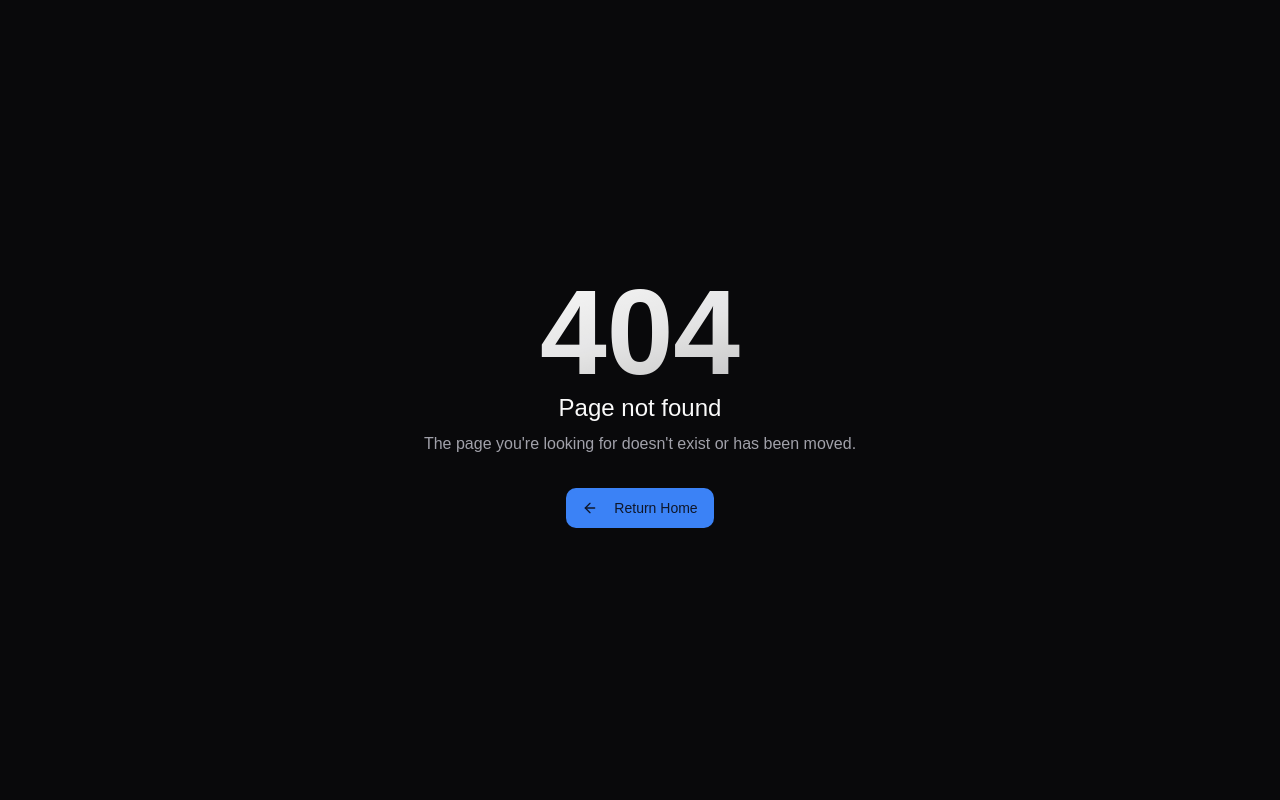
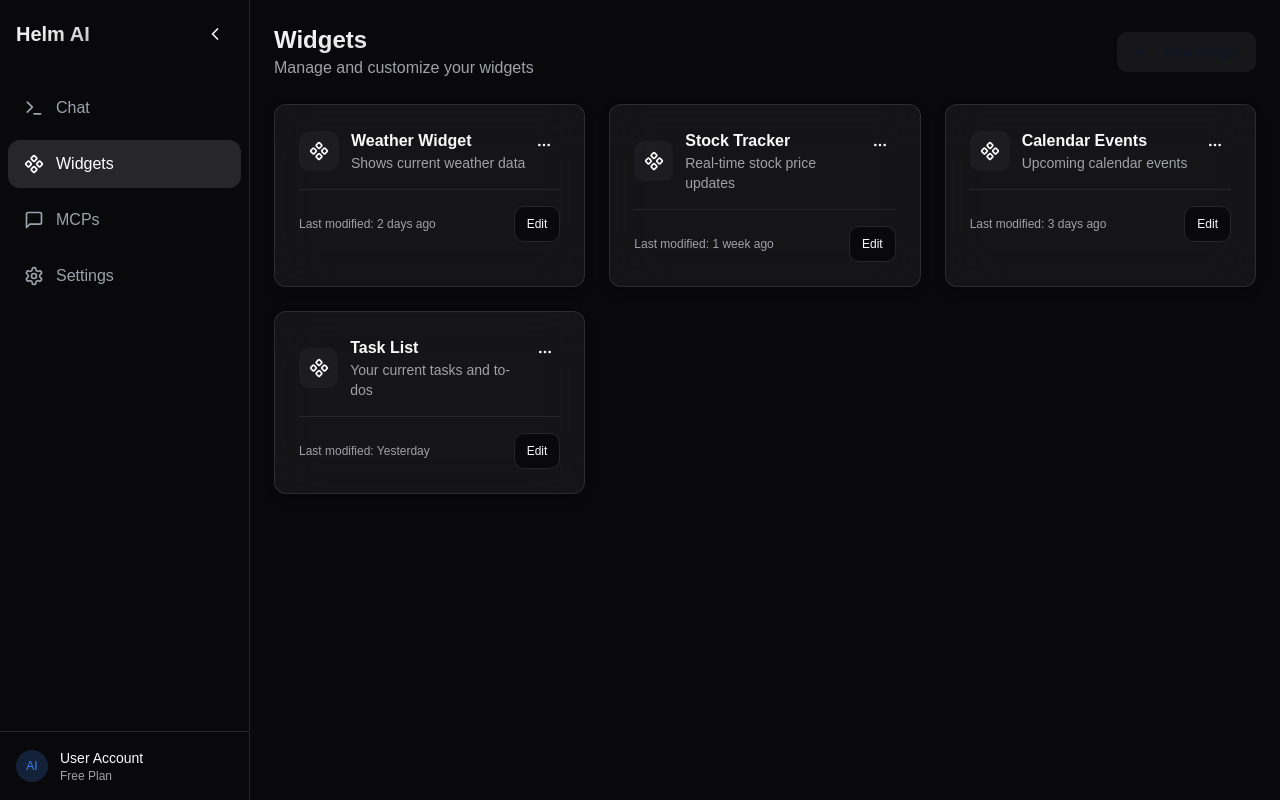
Before and after one commit to jayD10-ux/helm-ai, a React (Vite) app: page /widgets in a window 1280 px wide. Before the commit this address had no page. Built offline with nearby package versions, Linux system fonts and the light colour scheme.

Commit message:
Rename Playground to Widgets
Renamed the "Playground" section to "Widgets" to better reflect its purpose of hosting user-created widgets in Helm AI.

```diff
--- a/src/App.tsx
+++ b/src/App.tsx
@@ -5,7 +5,7 @@ import { TooltipProvider } from "@/components/ui/tooltip";
 import { QueryClient, QueryClientProvider } from "@tanstack/react-query";
 import { BrowserRouter, Routes, Route } from "react-router-dom";
 import Index from "./pages/Index";
-import Playground from "./pages/Playground";
+import Widgets from "./pages/Widgets";
 import MCPs from "./pages/MCPs";
 import Settings from "./pages/Settings";
 import NotFound from "./pages/NotFound";
@@ -20,7 +20,7 @@ const App = () => (
       <BrowserRouter>
         <Routes>
           <Route path="/" element={<Index />} />
-          <Route path="/playground" element={<Playground />} />
+          <Route path="/widgets" element={<Widgets />} />
           <Route path="/mcps" element={<MCPs />} />
           <Route path="/settings" element={<Settings />} />
           <Route path="*" element={<NotFound />} />
--- a/src/components/layout/Sidebar.tsx
+++ b/src/components/layout/Sidebar.tsx
@@ -2,7 +2,7 @@
 import { cn } from "@/lib/utils";
 import { useState } from "react";
 import { motion } from "framer-motion";
-import { ChevronLeft, Terminal, MessageSquare, Code, Settings } from "lucide-react";
+import { ChevronLeft, Terminal, MessageSquare, Component, Settings } from "lucide-react";
 import { useNavigate, useLocation } from "react-router-dom";
 
 interface NavItemProps {
@@ -37,7 +37,7 @@ const Sidebar = () => {
 
   const navItems = [
     { icon: Terminal, label: "Chat", path: "/" },
-    { icon: Code, label: "Playground", path: "/playground" },
+    { icon: Component, label: "Widgets", path: "/widgets" },
     { icon: MessageSquare, label: "MCPs", path: "/mcps" },
     { icon: Settings, label: "Settings", path: "/settings" },
   ];
--- /dev/null
+++ b/src/components/widgets/WidgetsGrid.tsx
@@ -0,0 +1,68 @@
+
+import { useState } from "react";
+import { motion } from "framer-motion";
+import { Plus, Component, MoreHorizontal } from "lucide-react";
+import { Button } from "@/components/ui/button";
+import { Card, CardContent } from "@/components/ui/card";
+import { cn } from "@/lib/utils";
+import { fadeIn } from "@/components/ui/motion";
+
+const WidgetsGrid = () => {
+  const [widgets, setWidgets] = useState([
+    { id: 1, name: "Weather Widget", description: "Shows current weather data", lastModified: "2 days ago" },
+    { id: 2, name: "Stock Tracker", description: "Real-time stock price updates", lastModified: "1 week ago" },
+    { id: 3, name: "Calendar Events", description: "Upcoming calendar events", lastModified: "3 days ago" },
+    { id: 4, name: "Task List", description: "Your current tasks and to-dos", lastModified: "Yesterday" },
+  ]);
+
+  return (
+    <motion.div
+      {...fadeIn}
+      className="h-full"
+    >
+      <div className="flex items-center justify-between mb-6">
+        <div>
+          <h1 className="text-2xl font-bold text-gradient">Widgets</h1>
+          <p className="text-muted-foreground">Manage and customize your widgets</p>
+        </div>
+        <Button className="bg-secondary/50">
+          <Plus className="h-4 w-4 mr-2" />
+          New Widget
+        </Button>
+      </div>
+
+      <div className="grid grid-cols-1 md:grid-cols-2 lg:grid-cols-3 gap-6">
+        {widgets.map((widget) => (
+          <Card key={widget.id} className="glass-morphism hover:shadow-lg transition-all duration-300">
+            <CardContent className="p-6">
+              <div className="flex justify-between items-start">
+                <div className="flex items-center">
+                  <div className="h-10 w-10 rounded-md bg-secondary/50 flex items-center justify-center mr-3">
+                    <Component className="h-5 w-5" />
+                  </div>
+                  <div>
+                    <h3 className="font-semibold">{widget.name}</h3>
+                    <p className="text-sm text-muted-foreground">{widget.description}</p>
+                  </div>
+                </div>
+                <Button variant="ghost" size="icon" className="h-8 w-8">
+                  <MoreHorizontal className="h-4 w-4" />
+                </Button>
+              </div>
+              <div className="mt-4 pt-4 border-t border-border">
+                <div className="flex justify-between items-center">
+                  <span className="text-xs text-muted-foreground">Last modified: {widget.lastModified}</span>
+                  <Button variant="outline" size="sm" className="text-xs">
+                    Edit
+                  </Button>
+                </div>
+              </div>
+            </CardContent>
+          </Card>
+        ))}
+      </div>
+    </motion.div>
+  );
+};
+
+export default WidgetsGrid;
--- /dev/null
+++ b/src/pages/Widgets.tsx
@@ -0,0 +1,13 @@
+
+import MainLayout from "@/components/layout/MainLayout";
+import WidgetsGrid from "@/components/widgets/WidgetsGrid";
+
+const Widgets = () => {
+  return (
+    <MainLayout>
+      <WidgetsGrid />
+    </MainLayout>
+  );
+};
+
+export default Widgets;
```
